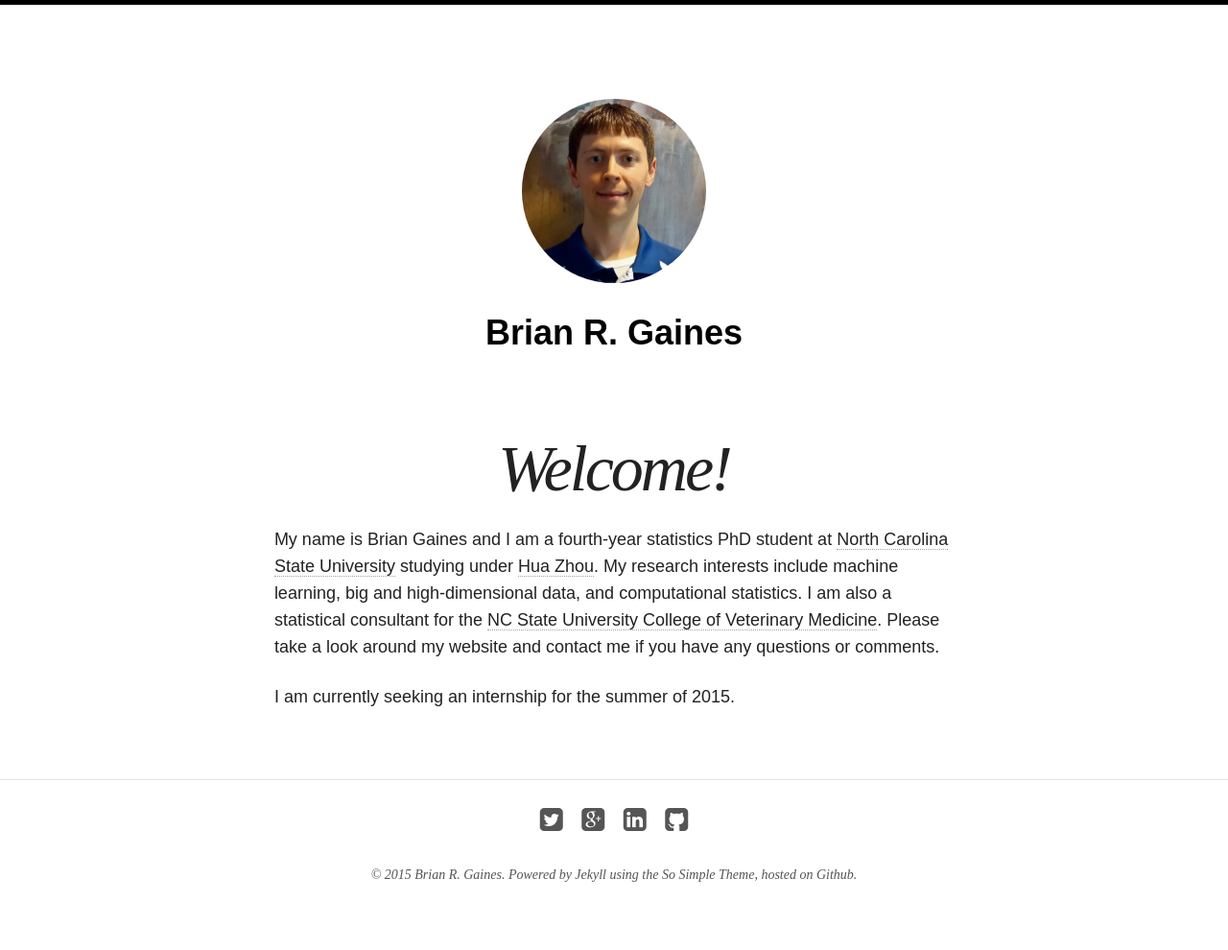
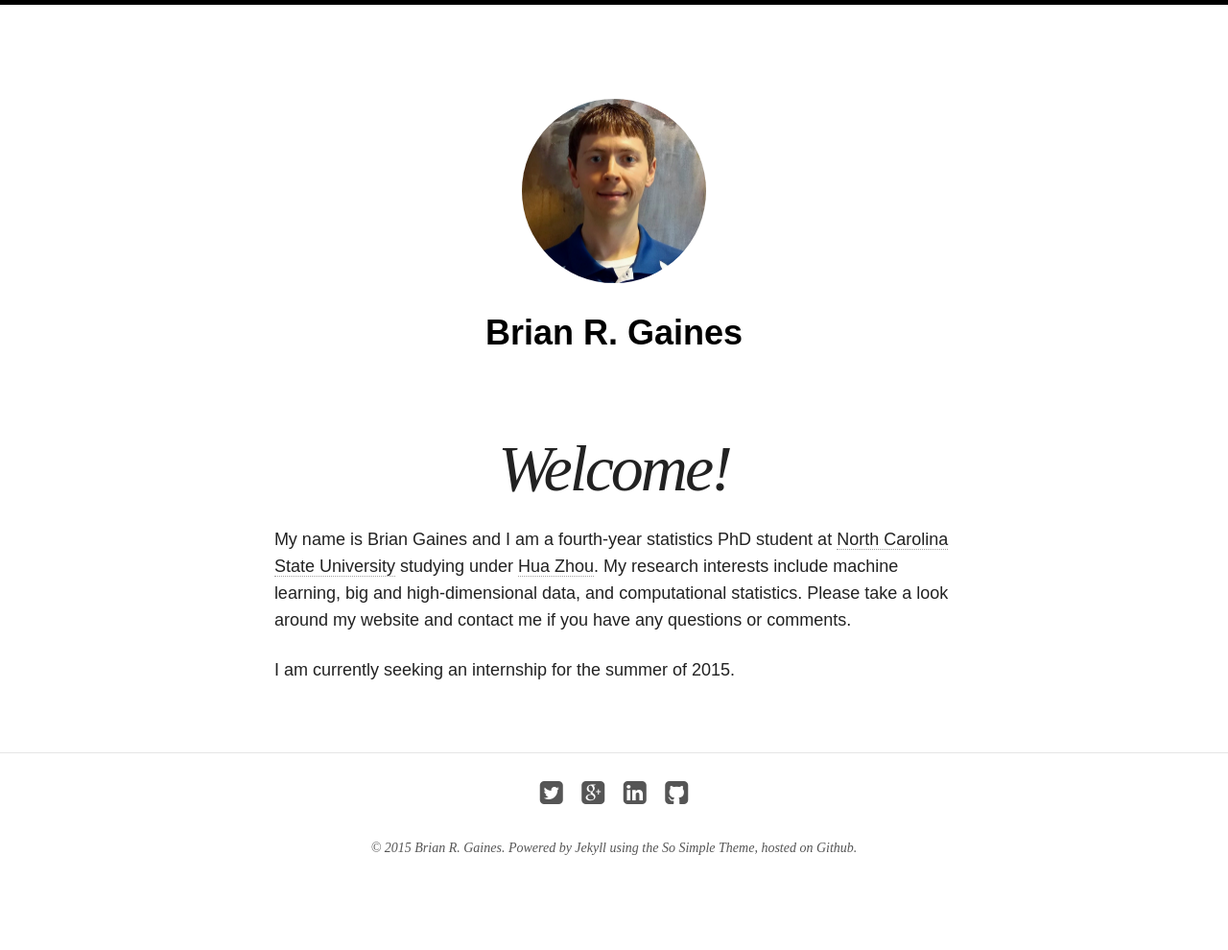
Before and after one commit to brgaines/brgaines.github.io, a Jekyll site: the page built from index.md, in a window 1280 px wide. Shown: the whole page at 96% size. Built offline with Jekyll 4.4.1, drawn with Linux system fonts in a browser that asks for light colours; nearby versions of some CDN libraries; after the commit the page ends 962 px from its top, so only the background shows below that.

Commit message:
removed consulting sentence as home button still an issue

```diff
--- a/index.md
+++ b/index.md
@@ -5,6 +5,6 @@ excerpt: "Welcome to my website!"
 modified: 2015-01-10
 ---
 
-My name is Brian Gaines and I am a fourth-year statistics PhD student at [North Carolina State University](http://www.ncsu.edu) studying under [Hua Zhou](http://hua-zhou.github.io/).  My research interests include machine learning, big and high-dimensional data, and computational statistics.  I am also a statistical consultant for the [NC State University College of Veterinary Medicine](http://www.cvm.ncsu.edu/ccmtr/ss.html).  Please take a look around my website and contact me if you have any questions or comments.
+My name is Brian Gaines and I am a fourth-year statistics PhD student at [North Carolina State University](http://www.ncsu.edu) studying under [Hua Zhou](http://hua-zhou.github.io/).  My research interests include machine learning, big and high-dimensional data, and computational statistics.  Please take a look around my website and contact me if you have any questions or comments.
 
 I am currently seeking an internship for the summer of 2015.
```
